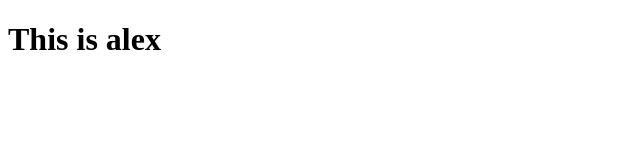
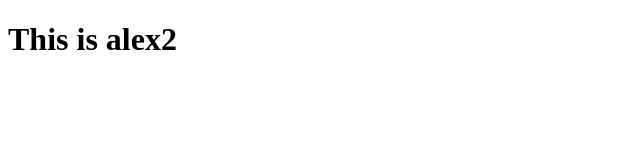
Before and after one commit to himanshu007dev/none, a plain HTML site: page index.html in a window 1280 px wide. Shown: the full height of the page, 0-640 px from the left. Drawn offline with Linux system fonts and the light colour scheme.

Commit message:
this is v2

```diff
--- a/index.html
+++ b/index.html
@@ -6,6 +6,6 @@
     <title>Document</title>
   </head>
   <body>
-    <h1>This is alex</h1>
+    <h1>This is alex2</h1>
   </body>
 </html>
```
